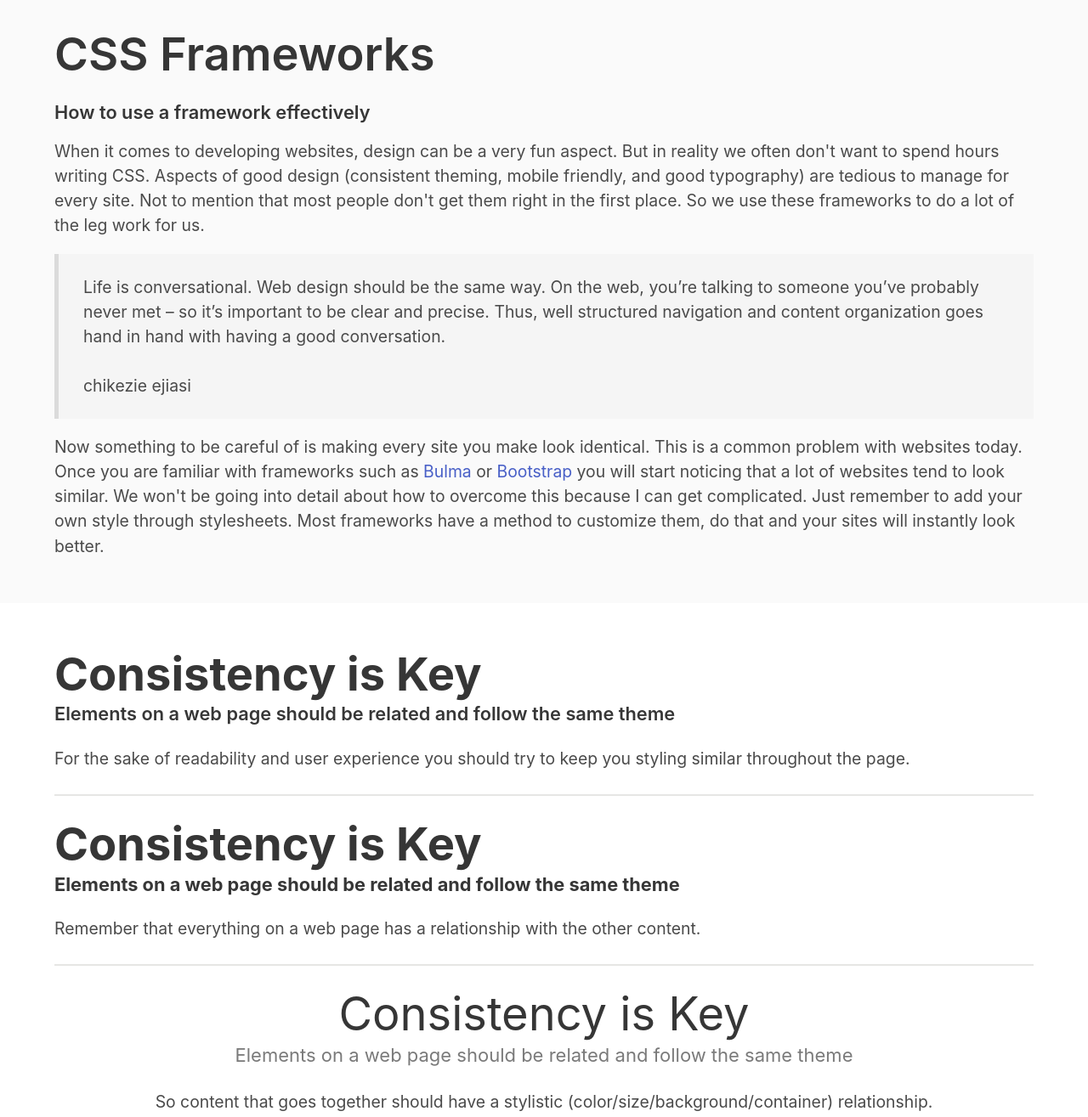
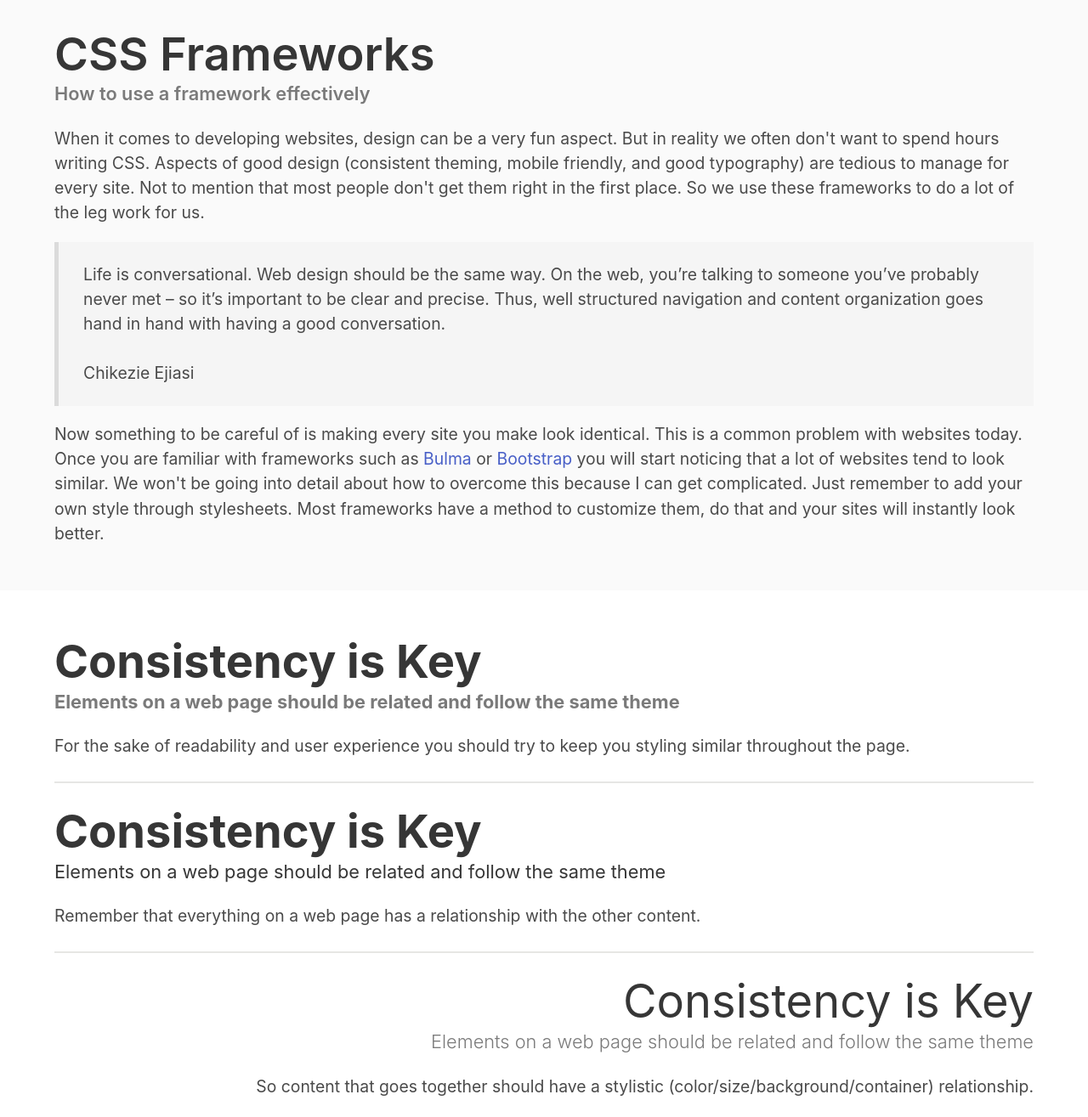
Before and after one commit to jdmar3-comp426/a02-austinfw, a website: page index.html in a window 1280 px wide. Shown: the part 820-2135 px from the top of the page at 85% size. Drawn offline with nearby package versions, Linux system fonts and the light colour scheme; a web font is replaced by a local one.

Commit message:
fixing typos and shi

```diff
--- a/index.html
+++ b/index.html
@@ -25,7 +25,7 @@
     <div class="container">
         <div class="content">
             <h1 class="title">CSS Frameworks</h1>
-            <h5 class="cubtitle has-rext-grey">How to use a framework effectively</h5>
+            <h5 class="subtitle has-text-grey">How to use a framework effectively</h5>
             <p>
 	    	When it comes to developing websites, design can be a very fun aspect.
 		But in reality we often don't want to spend hours writing CSS.
@@ -41,7 +41,7 @@
                 hand with having a good conversation.
                 <br>
                 <br>
-                <span class="is-capiralized">chikezie ejiasi</span>
+                <span class="is-capitalized">chikezie ejiasi</span>
             </blockquote>
             <p>
 	    	Now something to be careful of is making every site you make look identical.
@@ -58,7 +58,7 @@
     <div class="container">
         <div class="content">
             <h1 class="title has-text-weight-bold">Consistency is Key</h1>
-            <h5 class="subtitle">Elements on a web page should be related and follow the same theme</h5>
+            <h5 class="subtitle has-text-grey has-text-weight-bold">Elements on a web page should be related and follow the same theme</h5>
             <p>
 	    	For the sake of readability and user experience you should try to keep you styling similar throughout the page.
 	    </p>
@@ -66,15 +66,15 @@
         <hr>
         <div class="content">
             <h1 class="title has-text-weight-bold">Consistency is Key</h1>
-            <h5 class="subtitle has-test-grey has-text-weight-bold">Elements on a web page should be related and follow the same theme</h5>
+            <h5 class="subtitle has-test-grey has-text-weight-normal">Elements on a web page should be related and follow the same theme</h5>
             <p>
 	    	Remember that everything on a web page has a relationship with the other content.
 	    </p>
         </div>
         <hr>
-        <div class="context has-text-centered">
+        <div class="content has-text-right">
             <h1 class="title has-text-weight-normal">Consistency is Key</h1>
-            <h5 class="subtitle has-text-grey has-text-weight-normal">Elements on a web page should be related and follow the same theme</h5>
+            <h5 class="subtitle has-text-grey has-text-weight-light">Elements on a web page should be related and follow the same theme</h5>
             <p>
 	    	So content that goes together should have a stylistic (color/size/background/container) relationship.
 	    </p>
```
